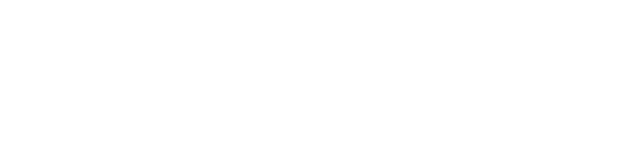
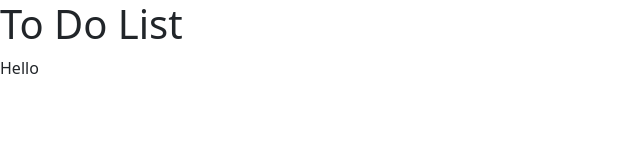
Before and after one commit to exile1217/ToDoList, a plain HTML site: page index.html in a window 1280 px wide. Shown: the whole page, without its empty margins (0-640 px from the left). Drawn offline with nearby package versions, Linux system fonts and the light colour scheme.

Commit message:
Add files via upload

```diff
--- a/index.html
+++ b/index.html
@@ -12,8 +12,9 @@
 
 
 
-
-
+<h1> To Do List
+  </h1>
+<p> Hello </p>
 
 
 
```
